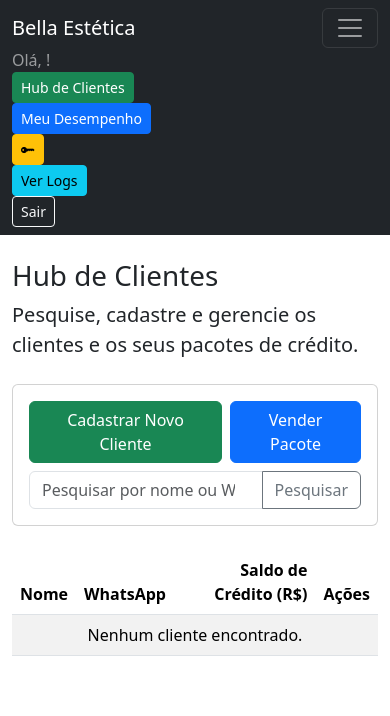
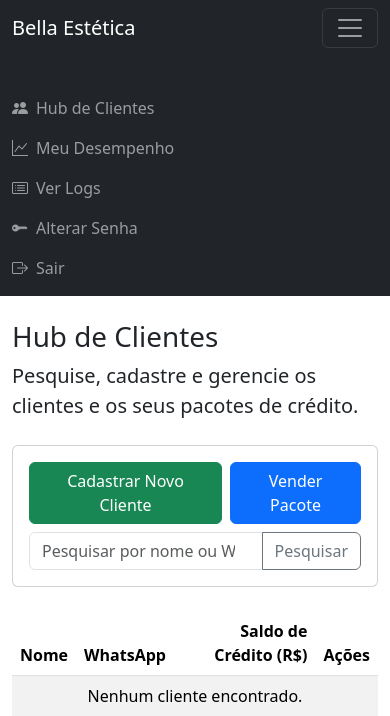
Before and after one commit to GabrielLTM/web-beautyparlor-management, a FastAPI app: page /painel/clientes in a window 390 px wide, after a click that opens the changed part. Shown: the top 716 px of the page. Run offline with FastAPI, Linux system fonts and the light colour scheme; the visitor is signed in with stand-in values (Sample User, id 1); some libraries are stand-ins or nearby versions.

Commit message:
refactor(ui): Melhora a responsividade da barra de navegação
Padroniza todos os itens do menu na navbar para usar a classe 'nav-link' do Bootstrap, corrigindo o alinhamento e a aparência inconsistente na visualização móvel (colapsada).

Ícones também foram adicionados a todos os links para melhorar a consistência e a usabilidade da interface.

```diff
--- a/templates/base.html
+++ b/templates/base.html
@@ -16,38 +16,35 @@
             <button class="navbar-toggler" type="button" data-bs-toggle="collapse" data-bs-target="#navbarNav" aria-controls="navbarNav" aria-expanded="false" aria-label="Toggle navigation">
                 <span class="navbar-toggler-icon"></span>
             </button>
+
             <div class="collapse navbar-collapse" id="navbarNav">
                 <ul class="navbar-nav ms-auto">
                     <li class="nav-item">
-                        <span class="navbar-text me-3">
-                            Olá, {{ user.nome }}!
-                        </span>
+                        <span class="nav-link disabled text-muted">Olá, {{ user.nome }}!</span>
                     </li>
                     <li class="nav-item">
-                        <a href="/painel/clientes" class="btn btn-success btn-sm me-2">Hub de Clientes</a>
+                        <a class="nav-link" href="/painel/clientes"><i class="bi bi-people-fill me-2"></i>Hub de Clientes</a>
                     </li>
                     <li class="nav-item">
-                        <a href="/painel/dashboard" class="btn btn-primary btn-sm me-2">Meu Desempenho</a>
+                        <a class="nav-link" href="/painel/dashboard"><i class="bi bi-graph-up me-2"></i>Meu Desempenho</a>
                     </li>
                     <li class="nav-item">
-                        <a href="/painel/alterar-senha" class="btn btn-warning btn-sm me-2" title="Alterar Senha">
-                            <i class="bi bi-key-fill"></i>
-                        </a>
+                        <a class="nav-link" href="/painel/logs"><i class="bi bi-card-list me-2"></i>Ver Logs</a>
                     </li>
                     <li class="nav-item">
-                        <a href="/painel/logs" class="btn btn-info btn-sm me-2">Ver Logs</a>
+                        <a class="nav-link" href="/painel/alterar-senha"><i class="bi bi-key-fill me-2"></i>Alterar Senha</a>
                     </li>
                     {% if user.funcao == 'Admin' %}
                     <li class="nav-item">
-                        <a href="/painel/admin" class="btn btn-danger btn-sm me-2">Administração</a>
+                        <a class="nav-link text-danger" href="/painel/admin"><i class="bi bi-shield-lock-fill me-2"></i>Administração</a>
                     </li>
                     {% endif %}
                     <li class="nav-item">
-                        <a href="/logout" class="btn btn-outline-light btn-sm">Sair</a>
+                        <a class="nav-link" href="/logout"><i class="bi bi-box-arrow-right me-2"></i>Sair</a>
                     </li>
                 </ul>
             </div>
-        </div>
+            </div>
     </nav>
 
     <main class="container mt-4">
```
